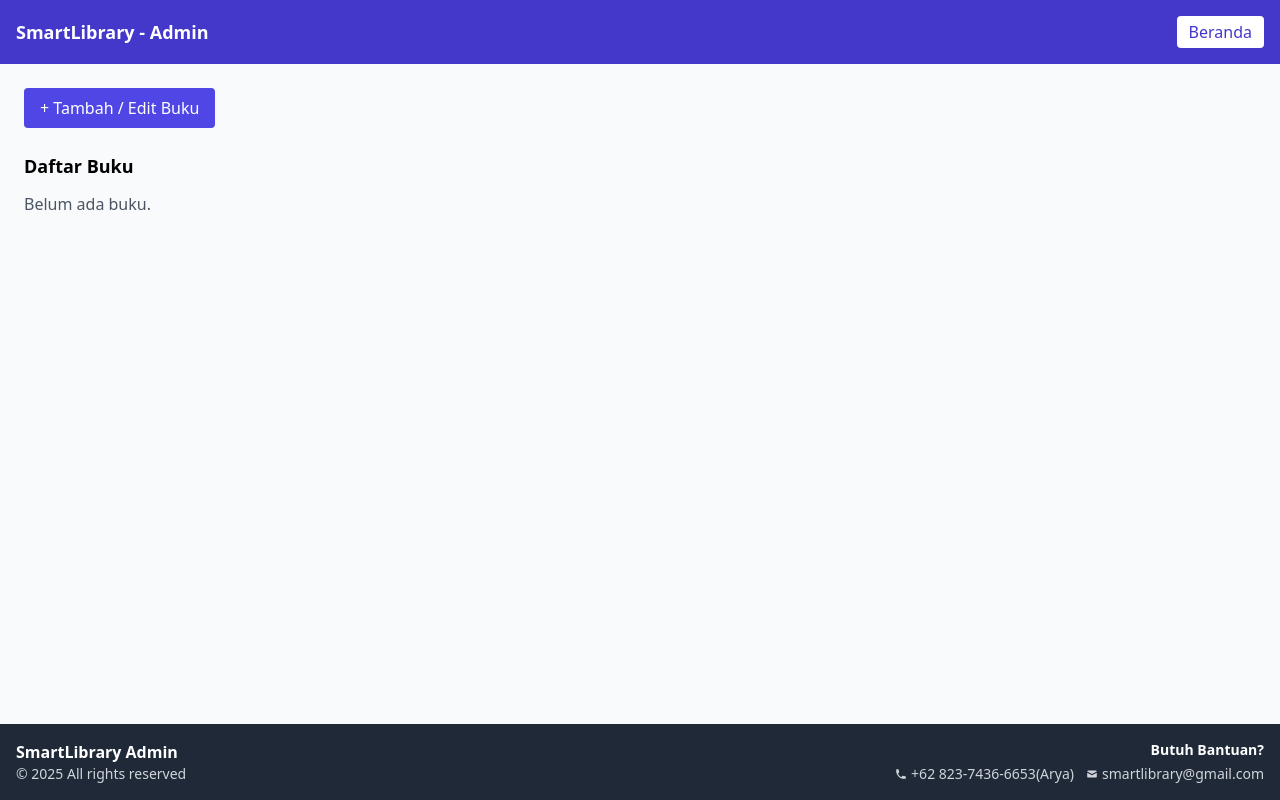
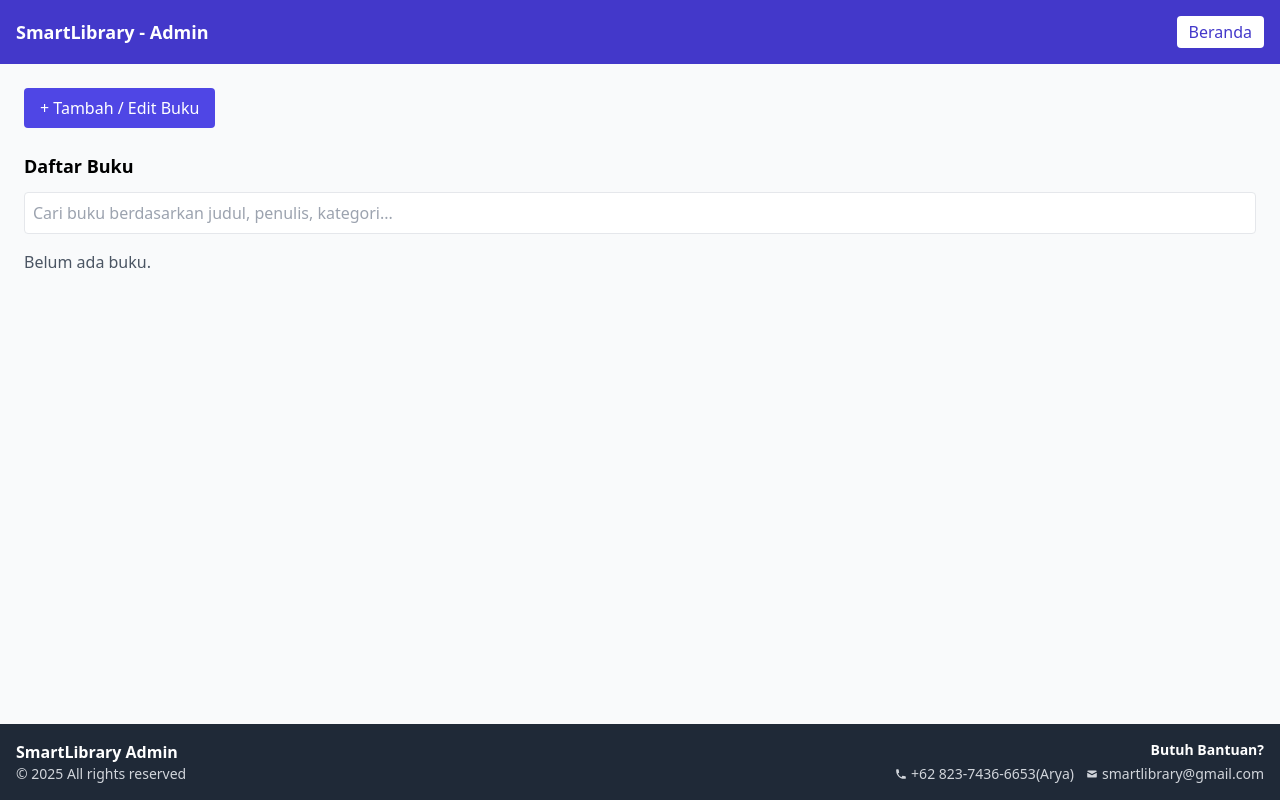
Before and after one commit to Johannes-Pandiangan/Weird_guys, a plain HTML site: page admin/home.html in a window 1280 px wide. Drawn offline with nearby package versions, Linux system fonts and the light colour scheme.

Commit message:
Update home.html

```diff
--- a/admin/home.html
+++ b/admin/home.html
@@ -49,6 +49,12 @@
     <!-- Daftar buku -->
     <section>
       <h2 class="text-lg font-semibold mb-3">Daftar Buku</h2>
+      <input
+  type="text"
+  id="searchBook"
+  placeholder="Cari buku berdasarkan judul, penulis, kategori..."
+  class="w-full p-2 mb-4 border rounded"
+/>
       <div id="bookList" class="grid md:grid-cols-3 sm:grid-cols-2 gap-4"></div>
 
       <!-- Pagination -->
```
